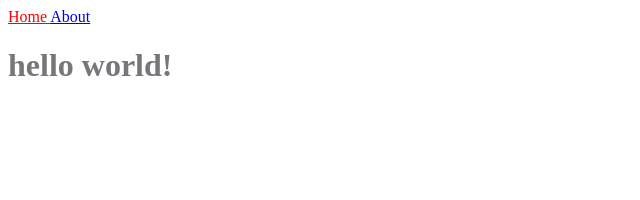
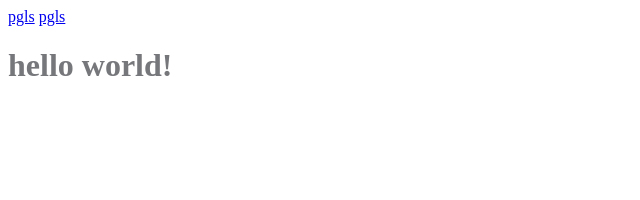
Before and after one commit to julianmwagner/spiracle_scaling, a Jekyll site: the page built from index.html, in a window 1280 px wide. Shown: the top 200 px of the page, without its empty margins (0-640 px from the left). Built offline with Jekyll 4.4.1, drawn with Linux system fonts in a browser that asks for light colours.

Commit message:
Update navigation.html

```diff
--- a/_includes/navigation.html
+++ b/_includes/navigation.html
@@ -1,8 +1,5 @@
+
 <nav>
-  {% for item in site.data.navigation %}
-    <a href="{{ item.link }}" {% if page.url == item.link
-%}style="color: red;"{% endif %}>
-      {{ item.name }}
-    </a>
-  {% endfor %}
+  <a href="/">pgls</a>
+  <a href="/pgls_R.html">pgls</a>
 </nav>
```
